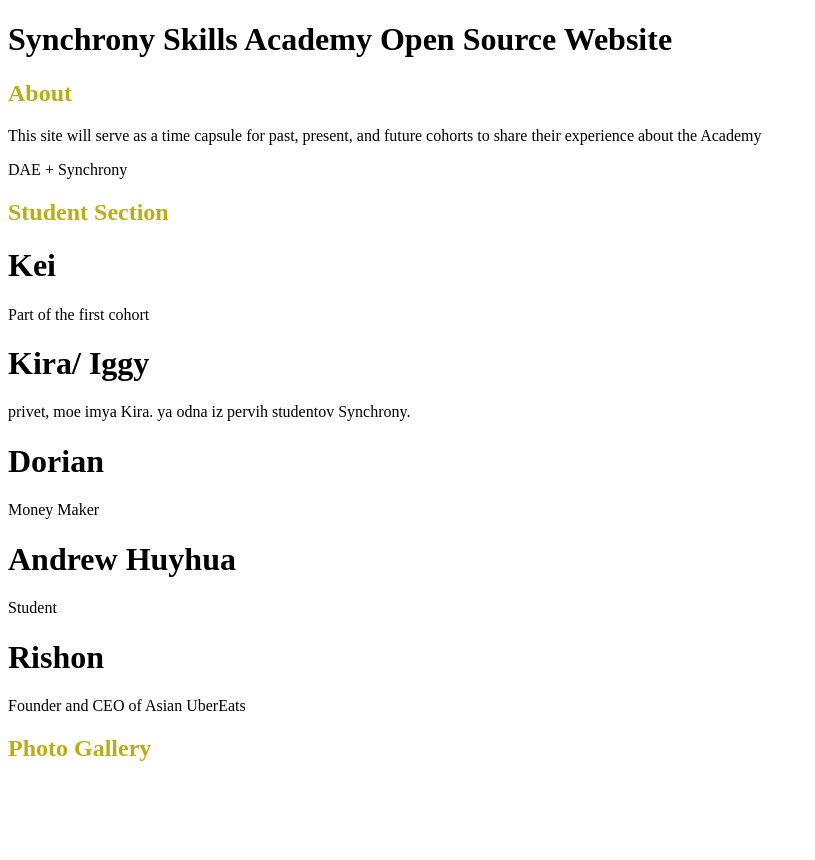
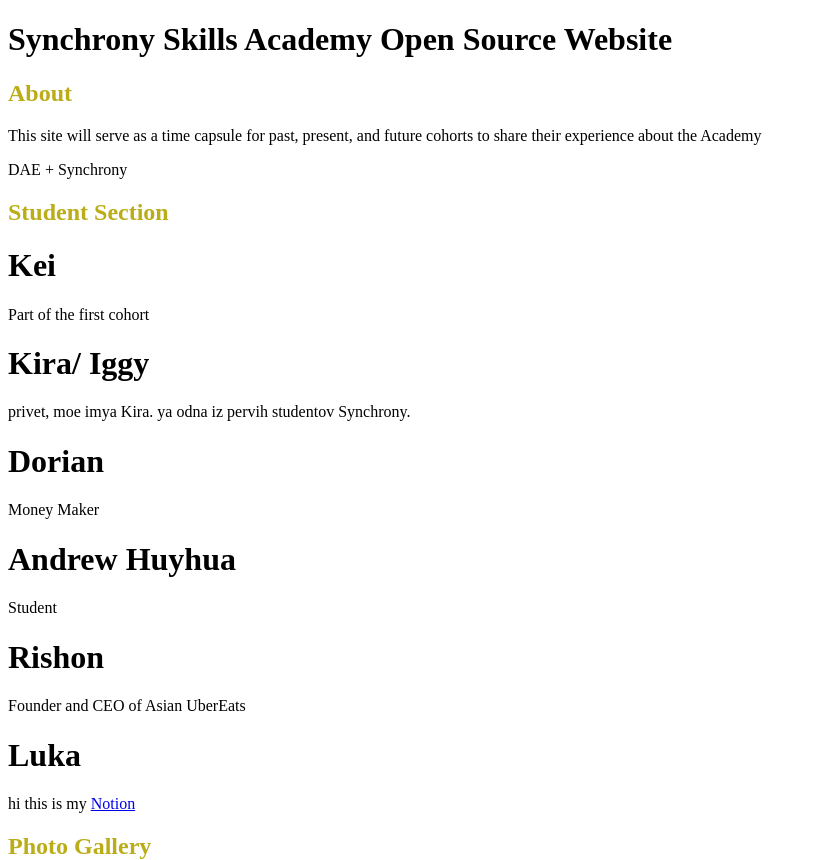
Before and after one commit to DAE-Skills-Academy/DAE-Skills-Academy-Student_Website, a plain HTML site: page index.html in a window 1280 px wide. Shown: the whole page, without its empty margins (0-815 px from the left). Before the commit the page ends 821 px from the top, so only its background shows below. Drawn offline with Linux system fonts and the light colour scheme.

Commit message:
added Luka

```diff
--- a/index.html
+++ b/index.html
@@ -38,7 +38,11 @@
  <h1> Rishon </h1>
       <p> Founder and CEO of Asian UberEats </p>
 
+ <h1> Luka </h1>
+      <p> hi this is my <a href="https://www.notion.so/lukapia/Coding-Projects-2cdfb7e91fa44852be383b502e1ff3b2">Notion</a></p>
   <h2 class= "text">Photo Gallery</h2>
+
+
 
 
   <script src="script.js"></script>
```
